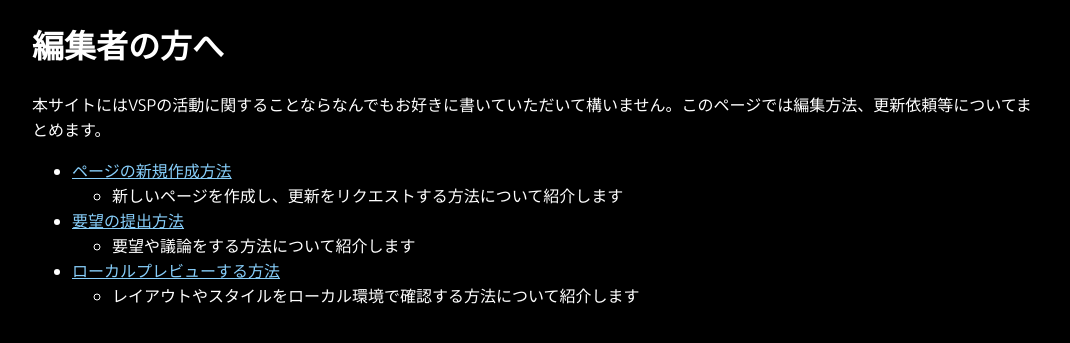
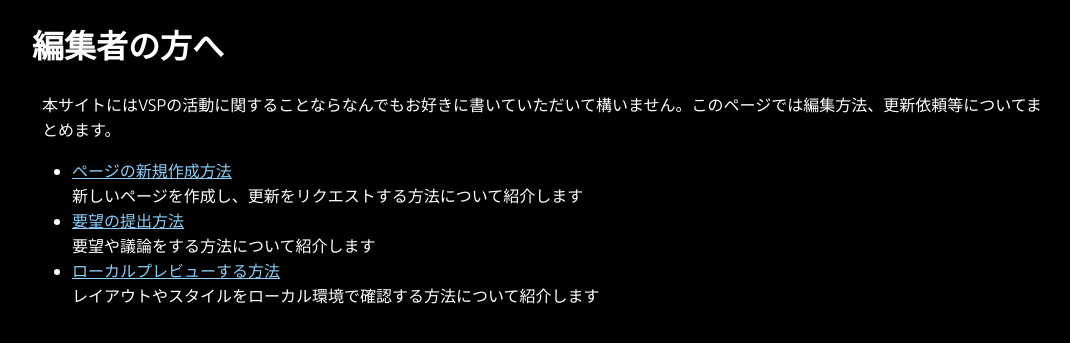
Before and after one commit to VirtualSpaceProgram/VirtualSpaceProgram.github.io, a Jekyll site: the page built from docs/how_to_contribute.md, in a window 1280 px wide. Shown: the top 343 px of the page, without its empty margins (102-1172 px from the left). Built offline with Jekyll 4.4.1, drawn with Linux system fonts in a browser that asks for light colours; our own code applies the rules of GitHub Pages for plain Markdown files.

Commit message:
Update responsive design modoki

```diff
--- a/_layouts/default.html
+++ b/_layouts/default.html
@@ -2,6 +2,7 @@
 <html>
   <head>
     <meta charset="utf-8">
+    <meta name="viewport" content="width=device-width,initial-scale=1.0,minimum-scale=1.0">
     <title>{{ page.title }}</title>
     <link href="{{ 'assets/css/styles.css' | relative_url }}" rel="stylesheet">
     <link href="https://fonts.googleapis.com/css?family=M+PLUS+Rounded+1c&display=swap" rel="stylesheet">
--- a/_sass/main.scss
+++ b/_sass/main.scss
@@ -1,8 +1,13 @@
 body{
-  margin: 0px;
+  margin: 10px;
   background-color: black;
   font-family: 'M PLUS Rounded 1c', sans-serif;
   color: white;
+}
+
+h2{
+  margin-block-start: 0.83em;
+  margin-block-end: 0.0em;
 }
 
 a{
@@ -23,6 +28,12 @@
   max-width: 1012px;
 }
 
+.container p{
+  margin-left: 10px;
+  margin-block-start: 0px;
+  margin-block-end: 0px;
+}
+
 table{
   width: 100%;
   border-collapse: collapse;
--- a/docs/how_to_contribute.md
+++ b/docs/how_to_contribute.md
@@ -2,8 +2,8 @@
 本サイトにはVSPの活動に関することならなんでもお好きに書いていただいて構いません。このページでは編集方法、更新依頼等についてまとめます。
 
 * [ページの新規作成方法](./create_new_page.md)
-    * 新しいページを作成し、更新をリクエストする方法について紹介します
+新しいページを作成し、更新をリクエストする方法について紹介します
 * [要望の提出方法](./create_new_issue.md)
-    * 要望や議論をする方法について紹介します
+要望や議論をする方法について紹介します
 * [ローカルプレビューする方法](./previewing_locally.md)
-    * レイアウトやスタイルをローカル環境で確認する方法について紹介します
+レイアウトやスタイルをローカル環境で確認する方法について紹介します
```
Also changed, not shown: 1 other file.
